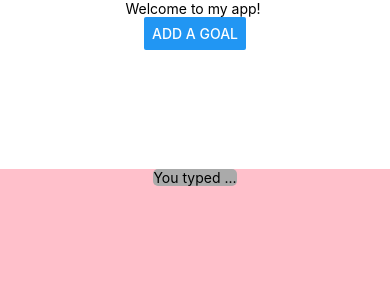
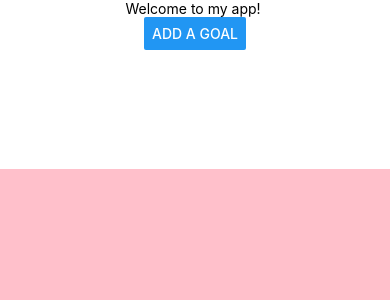
Before and after one commit to MaisieGao/5520, a React Native app: screen / in a window 390 px wide. Shown: the top 300 px of the page. Built offline with nearby package versions, Linux system fonts and the light colour scheme.

Commit message:
flat list

```diff
--- a/App.js
+++ b/App.js
@@ -1,18 +1,23 @@
 import { StatusBar } from 'expo-status-bar';
 import { useState } from 'react';
-import { StyleSheet, Text, TextInput, View, Button, SafeAreaView } from 'react-native';
+import { StyleSheet, Text, TextInput, View, Button, SafeAreaView, FlatList } from 'react-native';
 import Header from './components/Header';
 import Input from './components/Input';
 // if you want to use this function, you have to export it
 export default function App() {
   const name = "my app"
-  const [text, setText] = useState("")
+
+  const [goals, setGoals] = useState([])
   const [modalVisible, setModalVisible] = useState(false)
   const onTextAdd = (nextText)=>{
     setModalVisible(false)
+    const newGoal = {text: nextText, key: Math.random()}
+    setGoals((prevgoals)=>{return [...prevgoals,newGoal]})
   }
   const makeModalVisible = () => {setModalVisible(true)}
   const makeModalInvisible = () => {setModalVisible(false)}
+
+
 
   return (
     <SafeAreaView style={styles.safeContainer}>
@@ -23,10 +28,32 @@ export default function App() {
       <Input  modal={modalVisible} onAdd={onTextAdd} onCancel={makeModalInvisible}/>
       <StatusBar style="auto" />
       </View>
+      {/* scrollview's parent is supposed to have a height */}
       <View style={styles.bottom}>
-        <View style={styles.textBox}>
-          <Text style={styles.text}>You typed ...</Text>
-        </View>
+        <FlatList
+        data={goals}
+        // obj is a bigger thing wrapped goals.
+        // obj has three things--item, index, separators
+        // you can defracture it to make it only print item
+        renderItem={({item})=>{
+          console.log(item)
+          return(
+            <View style={styles.textBox} key={item.key}>
+            <Text style={styles.text}>{item.text}</Text>
+            </View>
+          )
+        }}
+        contentContainerStyle={styles.contentContainer}
+        alwaysBounceVertical={false}>
+          {/* scrollview render everything at once
+          {goals.map((goal)=>{return (
+            // we need a key prop to make each goal have a special key
+            <View style={styles.textBox} key={goal.key}>
+            <Text style={styles.text}>{goal.text}</Text>
+            </View>)
+
+          })} */}
+        </FlatList>
     </View>
     </SafeAreaView>
   );
@@ -34,7 +61,10 @@ export default function App() {
 
 const styles = StyleSheet.create({
   safeContainer: {
-    flex: 1,
+    //when you have a percentage for your children, we need a height for parent
+    //either flex or height
+    // flex: 1,
+    height: "100%",
     // flex take all the space you have
     // vertically
     justifyContent: 'center',
@@ -55,12 +85,22 @@ const styles = StyleSheet.create({
   bottom:{
     flex:4,
     backgroundColor: 'pink',
-    alignItems: 'center',
+
 
   },
   textBox:{
     borderRadius: 5,
     backgroundColor: "#aaa",
+    color: "blue",
+    margin:30,
+    padding:30
+  },
+  text:{
+    fontSize: 50
   },
 
+ contentContainer: {
+  // alignItem is in scrollview styling not in view styling
+  alignItems: 'center',
+}
 });
--- a/components/Input.js
+++ b/components/Input.js
@@ -2,7 +2,8 @@ import {View, TextInput, Button, StyleSheet, Modal, Image} from 'react-native'
 import React,{useState} from 'react'
 
 export default function Input({onAdd, modal, onCancel}){
-    const [text, setText] = useState('')
+    const [text, setText] = useState("")
+
     return(
         <Modal visible={modal}>
             <View style={styles.container}>
```
